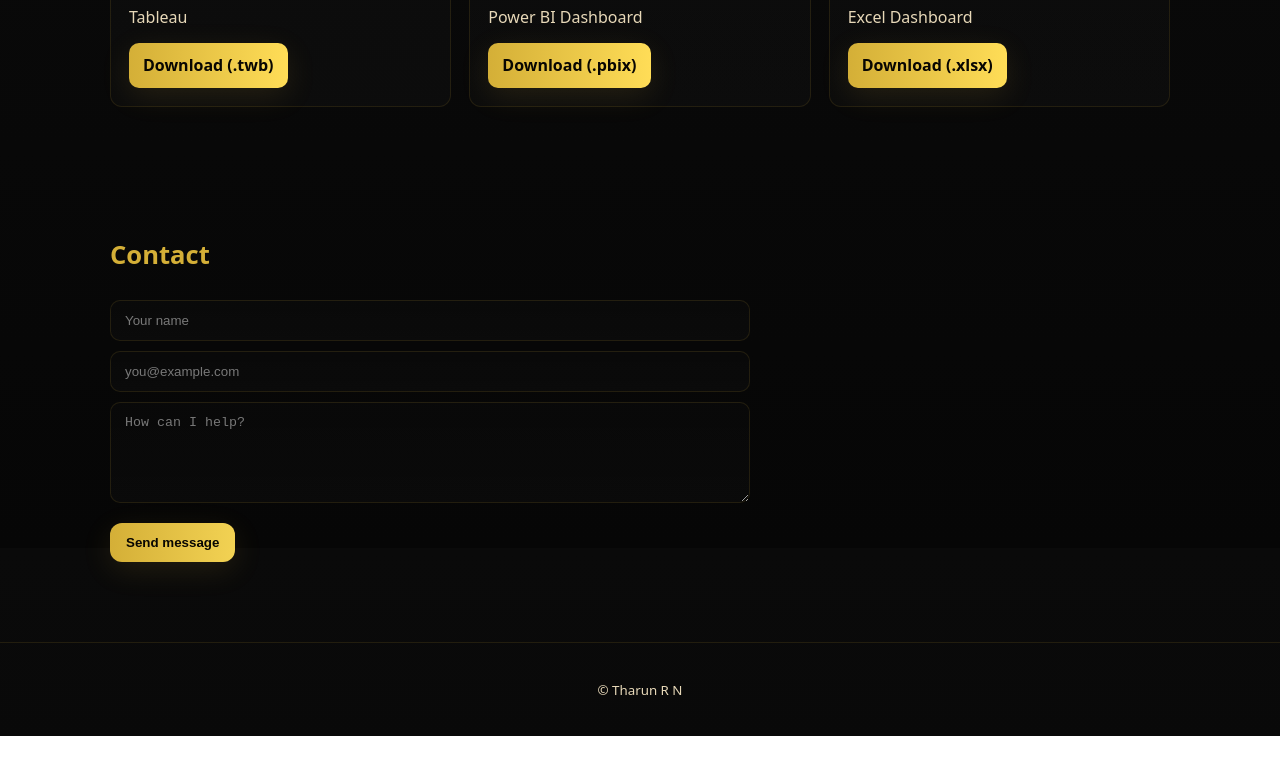
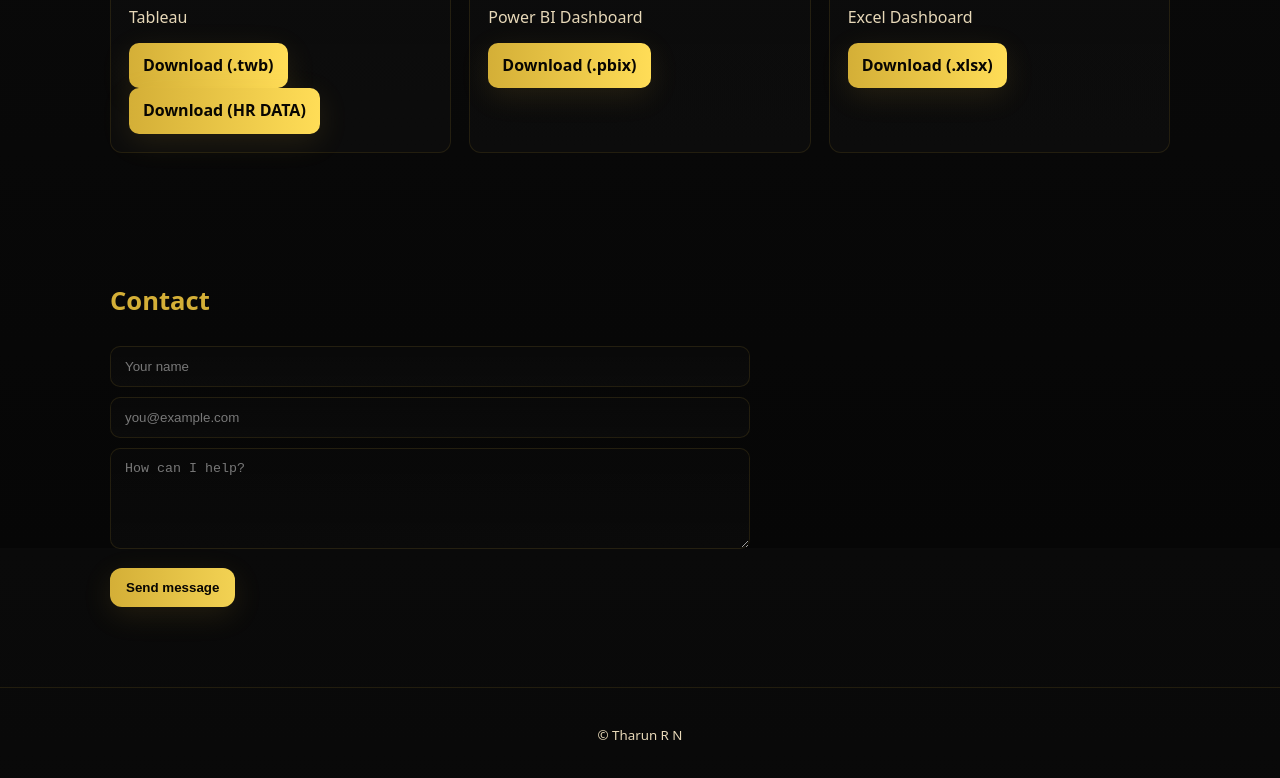
Before and after one commit to tharunrn01-rgb/Tharun-Portfolio, a plain HTML site: page index.html in a window 1280 px wide. Shown: the part 1852-2630 px from the top of the page. Before the commit the page ends 2588 px from the top, so only its background shows below. Drawn offline with Linux system fonts and the light colour scheme.

Commit message:
index.html

```diff
--- a/index.html
+++ b/index.html
@@ -177,6 +177,7 @@
     alt="HR Analytics & Workforce Insights Dashboard"class="project-img">         <h3>HR Analytics & Workforce Insights Dashboard</h3>
             <p class="muted">Tableau </p>
             <a class="btn download" href="images/Project Tableau.twb" download>Download (.twb)  </a>
+             <a class="btn download" href="images/" download>Download (HR DATA)  </a>
           </article>
 
           <article class="card project">
```
